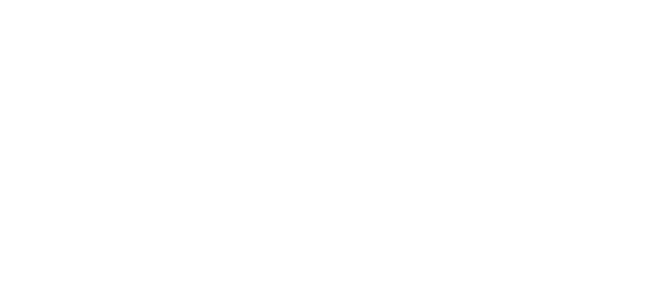
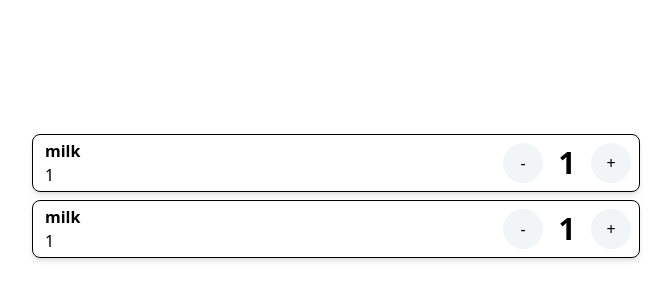
Before and after one commit to danielj91/daily-calcium, an Angular app: page / in a window 1280 px wide. Shown: the part 204-504 px from the top of the page, without its empty margins (0-671 px from the left). Built offline with nearby package versions, Linux system fonts and the light colour scheme.

Commit message:
List-item component displays data from the calcium-item model

```diff
--- a/src/app/ui/list-item/list-item.html
+++ b/src/app/ui/list-item/list-item.html
@@ -1 +1,21 @@
-<div class="flex justify-center py-2 mx-4"></div>
+<div class="flex justify-center my-1 px-2 border-1 rounded-lg shadow-md">
+  <div class="flex flex-auto flex-col p-1">
+    <p class="font-bold">{{ item().name }}</p>
+    <p class="">{{ item().calcium_per_unit }}</p>
+  </div>
+  <div class="flex justify-end items-center">
+    <button
+      class="w-10 h-10 rounded-full bg-gray-100 hover:bg-gray-300"
+      (click)="decrement()"
+    >
+      -
+    </button>
+    <p class="font-bold text-3xl mx-1 w-10 text-center">{{ item().units }}</p>
+    <button
+      class="w-10 h-10 rounded-full bg-gray-100 hover:bg-gray-300"
+      (click)="increment()"
+    >
+      +
+    </button>
+  </div>
+</div>
--- a/src/app/ui/list-item/list-item.ts
+++ b/src/app/ui/list-item/list-item.ts
@@ -8,4 +8,13 @@ import { CalciumItem } from '../../shared/calcium-item';
 })
 export class ListItem {
   item = input.required<CalciumItem>();
+
+  increment() {
+    this.item().units += 1;
+  }
+
+  decrement() {
+    this.item().units -= 1;
+    if (this.item().units < 0) this.item().units = 0;
+  }
 }
```
